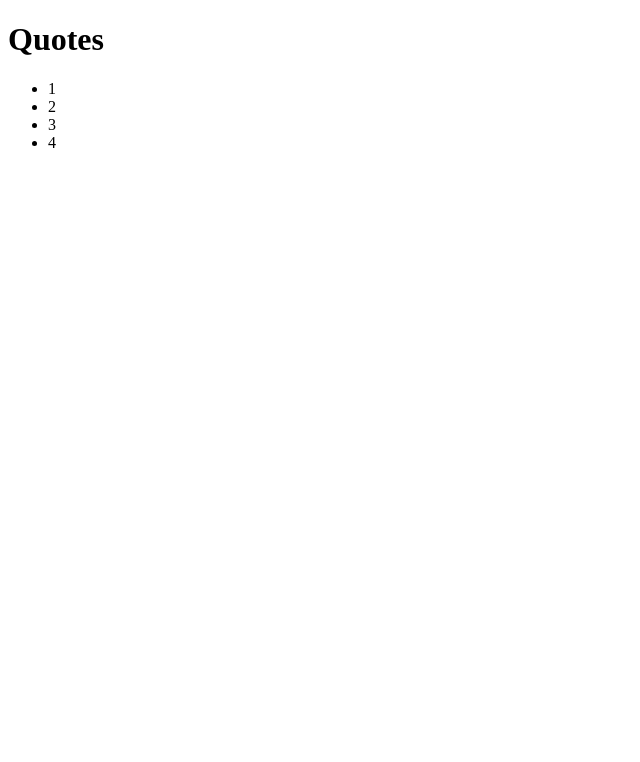
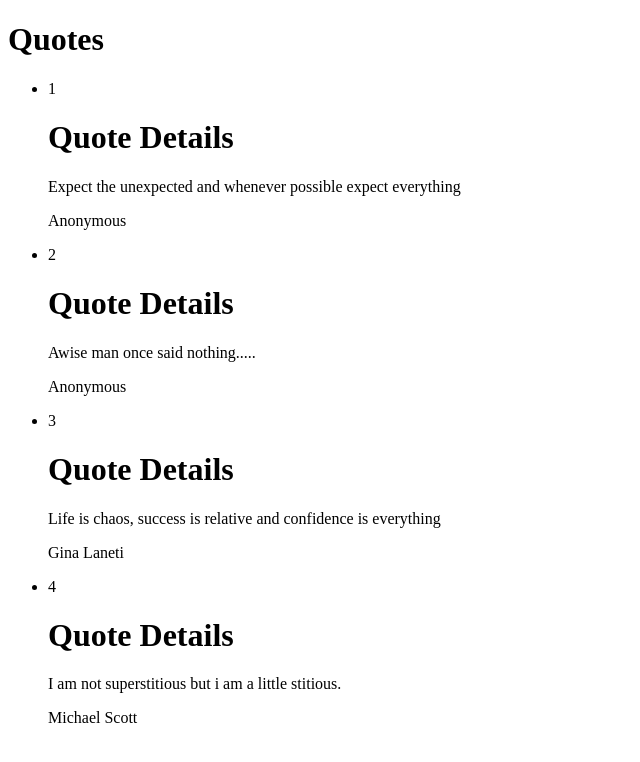
Before and after one commit to JAPHETHNYARANGA/QuotesApp, an Angular app: page / in a window 1280 px wide. Shown: the top 762 px of the page, without its empty margins (0-640 px from the left). Built offline with nearby package versions, Linux system fonts and the light colour scheme.

Commit message:
added input property binding and displayed data on quotre-details component

```diff
--- a/src/app/quote-details/quote-details.component.html
+++ b/src/app/quote-details/quote-details.component.html
@@ -1 +1,3 @@
-<p>quote-details works!</p>
+<h1>Quote Details</h1>
+<p>{{quote.word}}</p>
+<p>{{quote.author}}</p>
--- a/src/app/quote-details/quote-details.component.ts
+++ b/src/app/quote-details/quote-details.component.ts
@@ -1,4 +1,5 @@
-import { Component, OnInit } from '@angular/core';
+import { Component, Input, OnInit } from '@angular/core';
+import { Quote } from '../quote';
 
 @Component({
   selector: 'app-quote-details',
@@ -7,6 +8,7 @@ import { Component, OnInit } from '@angular/core';
 })
 export class QuoteDetailsComponent implements OnInit {
 
+  @Input()quote!:Quote
   constructor() { }
 
   ngOnInit(): void {
--- a/src/app/quotes/quotes.component.html
+++ b/src/app/quotes/quotes.component.html
@@ -3,5 +3,6 @@
 <ul>
     <li *ngFor = 'let quote of quotes'>
         {{quote.id}}
+        <app-quote-details [quote]= 'quote'></app-quote-details>
     </li>
 </ul>
```
